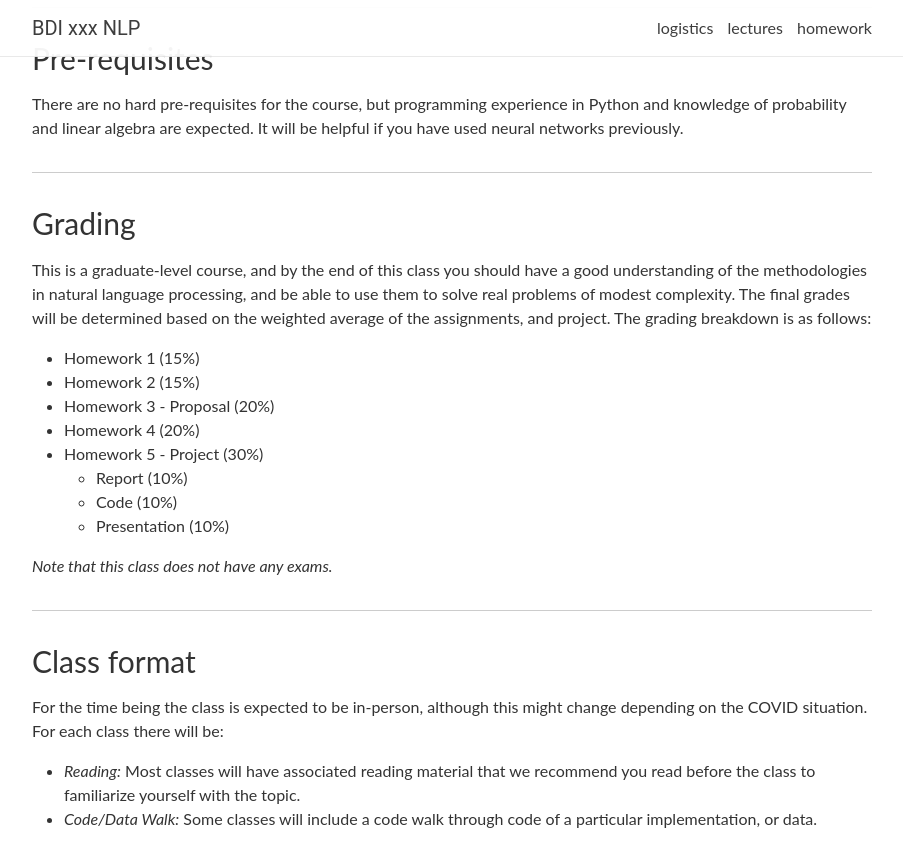
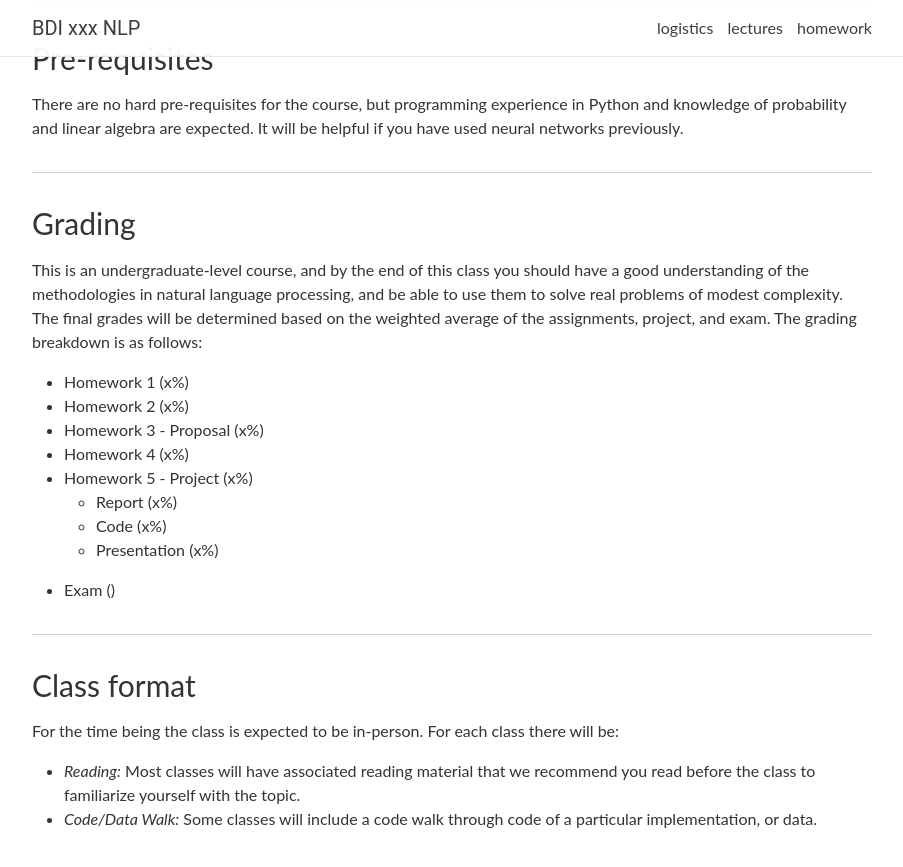
Before and after one commit to hqyang/nlp-fall25, a Jekyll site: the page built from _pages/logistics.md, in a window 1280 px wide and 900 px high, scrolled down 457 px. Shown: the top 867 px of the window, without its empty margins (188-1091 px from the left). Built offline with Jekyll 4.4.1, drawn with Linux system fonts in a browser that asks for light colours.

Commit message:
Update logistics.md

```diff
--- a/_pages/logistics.md
+++ b/_pages/logistics.md
@@ -23,24 +23,24 @@ There are no hard pre-requisites for the course, but programming experience in P
 
 ### Grading
 
-This is a graduate-level course, and by the end of this class you should have a good understanding of the methodologies in natural language processing, and be able to use them to solve real problems of modest complexity. The final grades will be determined based on the weighted average of the assignments, and project. The grading breakdown is as follows:
+This is an undergraduate-level course, and by the end of this class you should have a good understanding of the methodologies in natural language processing, and be able to use them to solve real problems of modest complexity. The final grades will be determined based on the weighted average of the assignments, project, and exam. The grading breakdown is as follows:
 
-- Homework 1 (15%)
-- Homework 2 (15%)
-- Homework 3 - Proposal (20%)
-- Homework 4 (20%)
-- Homework 5 - Project (30%)
-	- Report (10%)
-	- Code (10%)
-	- Presentation (10%)
+- Homework 1 (x%)
+- Homework 2 (x%)
+- Homework 3 - Proposal (x%)
+- Homework 4 (x%)
+- Homework 5 - Project (x%)
+	- Report (x%)
+	- Code (x%)
+	- Presentation (x%)
+- Exam ()
 
 
-*Note that this class does not have any exams.*
 
 ***
 
 ### Class format
-For the time being the class is expected to be in-person, although this might change depending on the COVID situation. For each class there will be:
+For the time being the class is expected to be in-person. For each class there will be:
 
 - *Reading:* Most classes will have associated reading material that we recommend you read before the class to familiarize yourself with the topic.
 - *Code/Data Walk:* Some classes will include a code walk through code of a particular implementation, or data.
```
